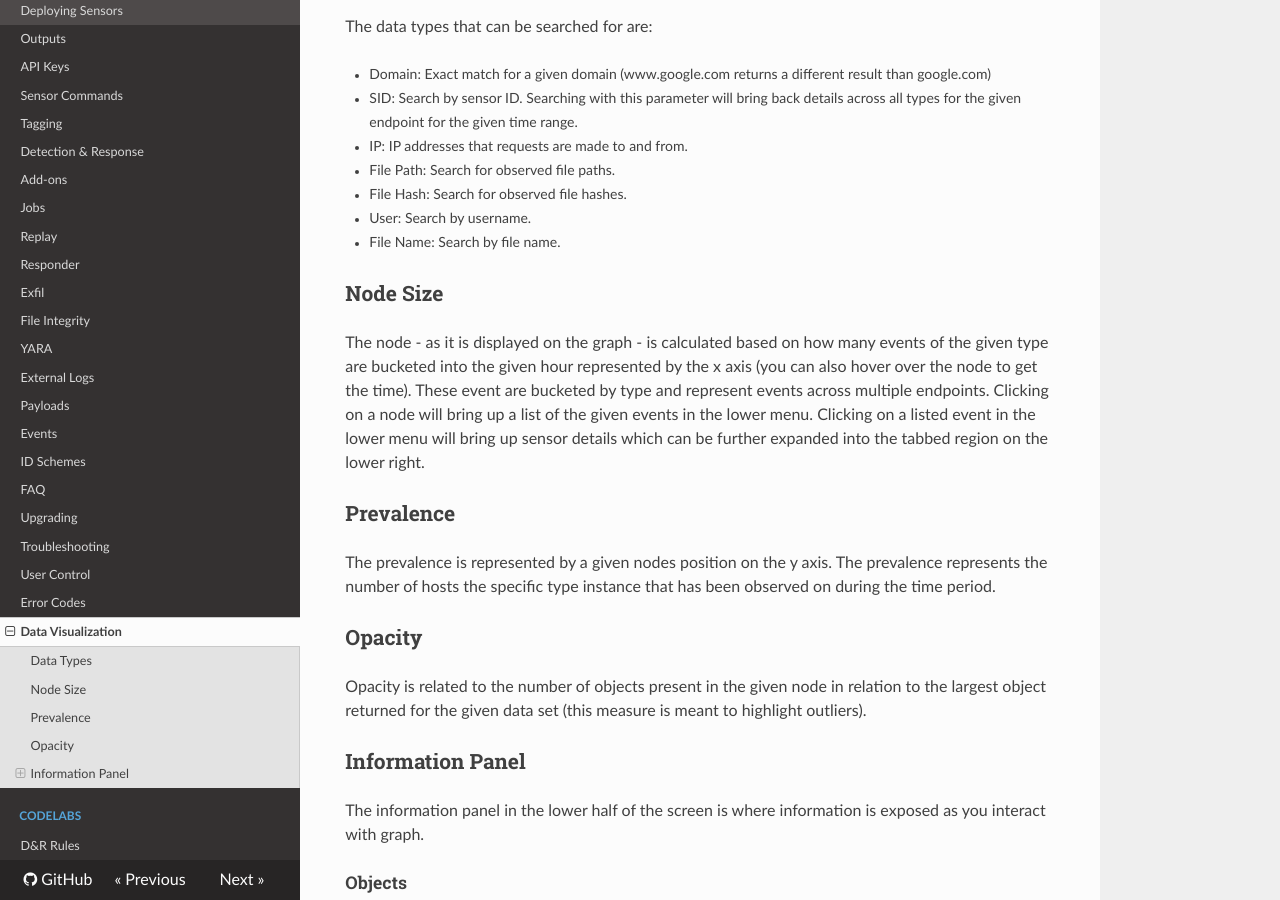
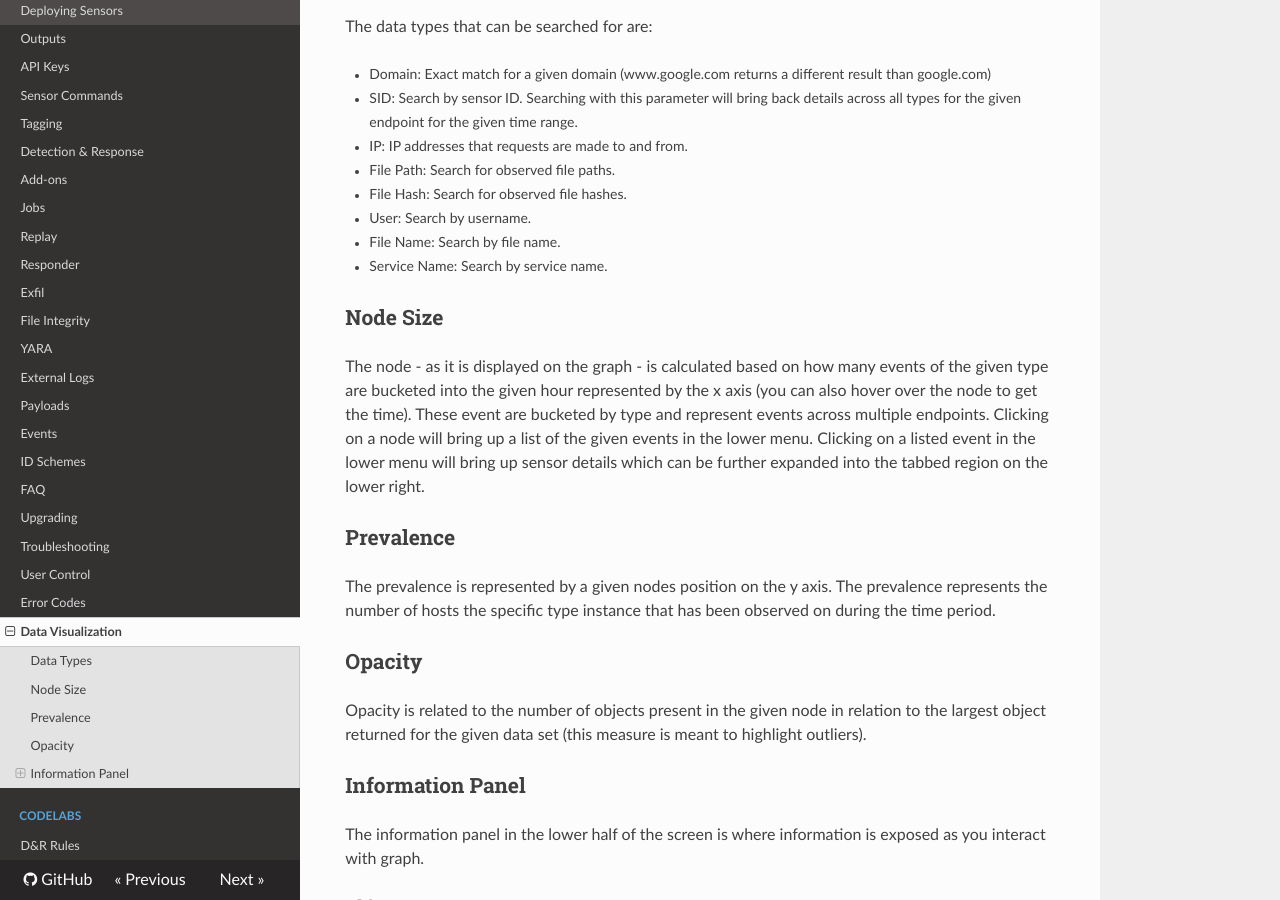
Before and after one commit to refractionPOINT/lce_doc, an MkDocs documentation site: the page built from docs/data_visualization.md, in a window 1280 px wide and 900 px high, scrolled down 632 px. Built offline with MkDocs 1.6.1, drawn with Linux system fonts in a browser that asks for light colours; nearby versions of some CDN libraries; old or Windows-style settings are respelled for this version of MkDocs.

Commit message:
Add service name reference.

```diff
--- a/docs/data_visualization.md
+++ b/docs/data_visualization.md
@@ -15,6 +15,7 @@ The data types that can be searched for are:
 * File Hash: Search for observed file hashes.
 * User: Search by username.
 * File Name: Search by file name.
+* Service Name: Search by service name.
 
 ## Node Size
 
```
